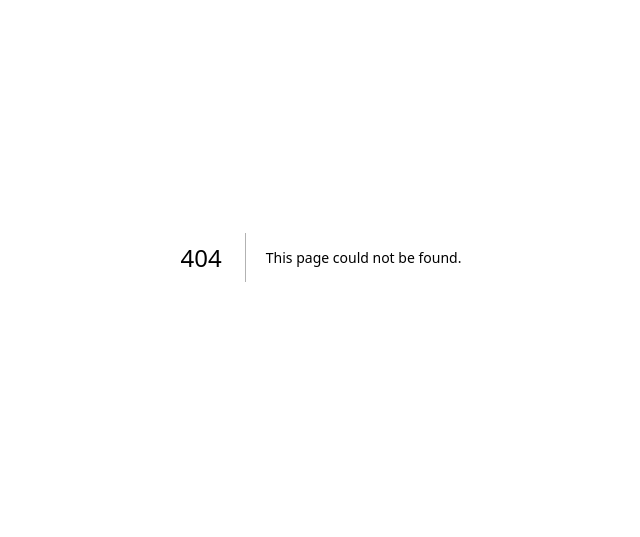
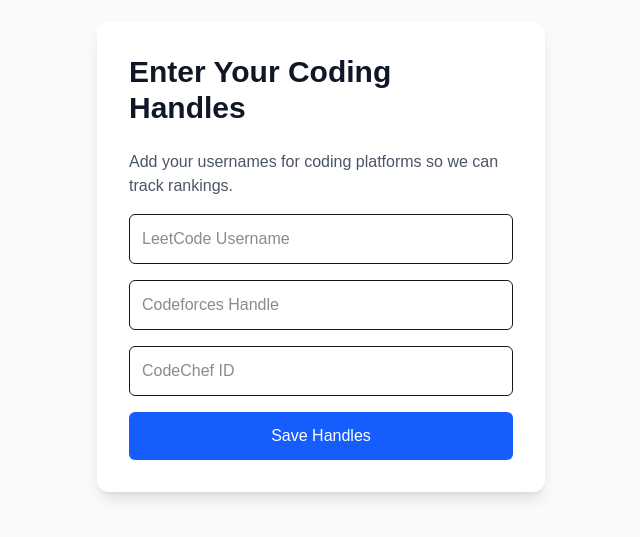
Before and after one commit to Rishithabattu11/Project-Syntax, a Next.js app in the folder frontend/: page /setup-handles in a window 1280 px wide. Before the commit this address had no page. Shown: the part 143-680 px from the top of the page, without its empty margins (319-959 px from the left). Built offline with nearby package versions, Linux system fonts and the light colour scheme.

Commit message:
Created basic setup handles page

```diff
--- /dev/null
+++ b/frontend/src/app/setup-handles/page.js
@@ -0,0 +1,37 @@
+export default function SetupHandlesPage() {
+  return (
+    <div className="min-h-screen flex items-center justify-center bg-gray-50 dark:bg-gray-900">
+      <div className="bg-white dark:bg-gray-800 p-8 rounded-xl shadow-lg w-full max-w-md">
+        <h1 className="text-3xl font-bold mb-6 text-gray-900 dark:text-white">
+          Enter Your Coding Handles
+        </h1>
+        <p className="text-gray-600 dark:text-gray-400 mb-4">
+          Add your usernames for coding platforms so we can track rankings.
+        </p>
+        <form className="space-y-4">
+          <input
+            type="text"
+            placeholder="LeetCode Username"
+            className="w-full p-3 border rounded-md focus:ring-2 focus:ring-blue-500 dark:bg-gray-700 dark:text-white"
+          />
+          <input
+            type="text"
+            placeholder="Codeforces Handle"
+            className="w-full p-3 border rounded-md focus:ring-2 focus:ring-blue-500 dark:bg-gray-700 dark:text-white"
+          />
+          <input
+            type="text"
+            placeholder="CodeChef ID"
+            className="w-full p-3 border rounded-md focus:ring-2 focus:ring-blue-500 dark:bg-gray-700 dark:text-white"
+          />
+          <button
+            type="submit"
+            className="w-full bg-blue-600 text-white py-3 rounded-md hover:bg-blue-700 transition"
+          >
+            Save Handles
+          </button>
+        </form>
+      </div>
+    </div>
+  );
+}
```
